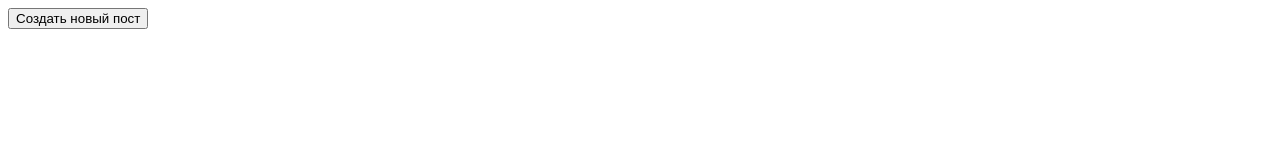
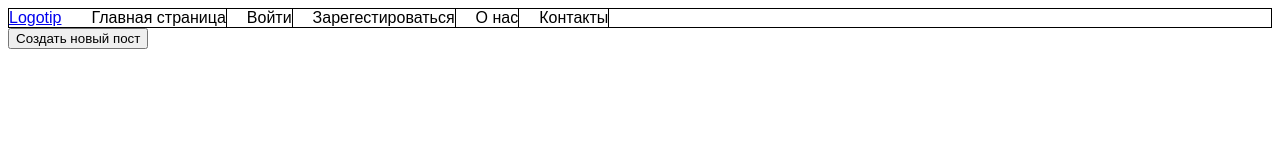
Before and after one commit to zhadyrassyn/coolproject, a website: page client/public/index.html in a window 1280 px wide. Drawn offline with Linux system fonts and the light colour scheme; no server answers.

Commit message:
finished navigation

```diff
--- a/client/public/angular.module.js
+++ b/client/public/angular.module.js
@@ -1,4 +1,4 @@
-var app = angular.module('app', ['ui.router', 'feedModule', 'postDetailModule']);
+var app = angular.module('app', ['ui.router', 'feedModule', 'postDetailModule', 'navigationModule']);
 
 app.config(function($stateProvider, $urlRouterProvider, $locationProvider) {
   $locationProvider.html5Mode(true);
--- a/client/public/css/index.css
+++ b/client/public/css/index.css
@@ -78,3 +78,25 @@ body {font-family: Arial, Helvetica, sans-serif;}
 .modal-footer {
   padding: 10px 20px;
 }
+
+nav {
+  display: flex;
+  border: 1px solid black;
+}
+
+nav > a {
+  margin-right: 20px;
+}
+
+nav ul {
+  list-style: none;
+  padding: 0;
+  margin: 0;
+  display: flex;
+}
+
+nav ul li {
+  margin-right: 10px;
+  margin-left: 10px;
+  border-right: 1px solid black;
+}
--- a/client/public/index.html
+++ b/client/public/index.html
@@ -8,8 +8,13 @@
   <base href="/">
 </head>
 <body>
+  <!-- HEADER -->
+  <navigation-component></navigation-component>
+
+  <!-- BODY -->
   <ui-view></ui-view>
 
+  <!-- FOOTER -->
   <script type="text/javascript" src="vendor/js/angular.min.js"></script>
   <script type="text/javascript" src="vendor/js/angular-ui-router.js"></script>
   <script type="text/javascript" src="angular.module.js"></script>
@@ -19,5 +24,7 @@
   <script type="text/javascript" src="vendor/js/ng-file-model.js"></script>
   <script type="text/javascript" src="post-detail/post-detail.module.js"></script>
   <script type="text/javascript" src="post-detail/post-detail.component.js"></script>
+  <script type="text/javascript" src="navigation/navigation.module.js"></script>
+  <script type="text/javascript" src="navigation/navigation.component.js"></script>
 </body>
 </html>
--- /dev/null
+++ b/client/public/navigation/navigation.component.js
@@ -0,0 +1,7 @@
+angular
+  .module('navigationModule')
+  .component('navigationComponent', {
+    controller: function($scope) {
+    },
+    templateUrl: '/navigation/navigation.html'
+  });
--- /dev/null
+++ b/client/public/navigation/navigation.html
@@ -0,0 +1,20 @@
+<nav>
+  <a ui-sref="index">Logotip</a>
+  <ul>
+    <li ui-sref="index">
+      Главная страница
+    </li>
+    <li>
+      Войти
+    </li>
+    <li>
+      Зарегестироваться
+    </li>
+    <li>
+      О нас
+    </li>
+    <li>
+      Контакты
+    </li>
+  </ul>
+</nav>
--- /dev/null
+++ b/client/public/navigation/navigation.module.js
@@ -0,0 +1 @@
+angular.module('navigationModule', []);
```
Also changed, not shown: client/public/post-detail/post-detail.html (+6 -2 lines).
